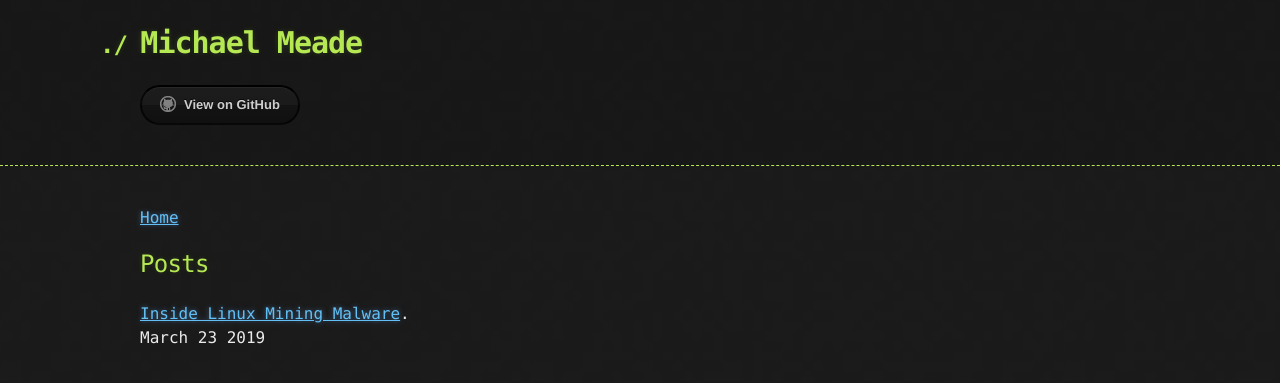
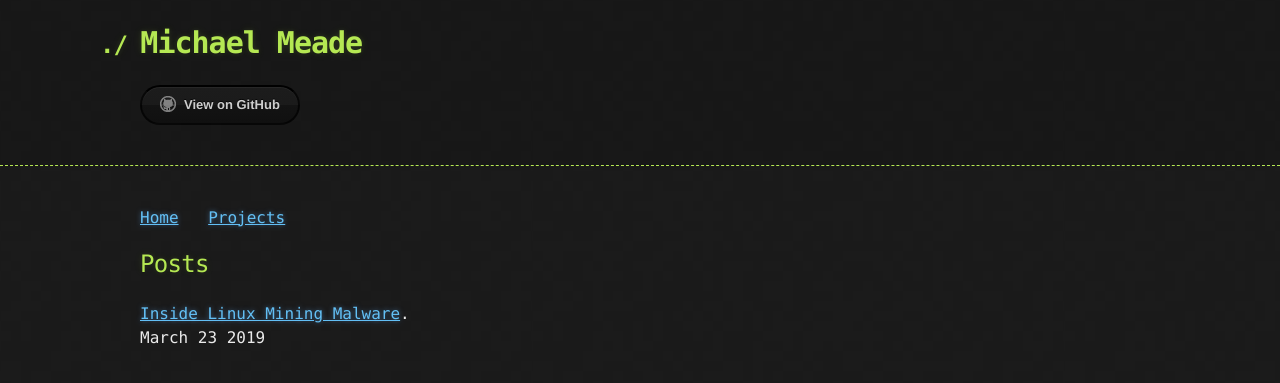
Before and after one commit to Michael-Meade/MinerFind, a Jekyll site: the page built from index.md, in a window 1280 px wide. Shown: the top 383 px of the page. Built offline with Jekyll 4.4.1, drawn with Linux system fonts in a browser that asks for light colours; our own code applies the rules of GitHub Pages for plain Markdown files; the repository's description, which GitHub fills in, is left out.

Commit message:
Update index.md

```diff
--- a/index.md
+++ b/index.md
@@ -1,4 +1,5 @@
 <a href="https://michael-meade.github.io/" style='margin-right:20px'>Home</a>
+<a href="https://michael-meade.github.io/Projects" style='margin-right:20px'>Projects</a>
 ## Posts
 
 [Inside Linux Mining Malware](./LinuxMalware.md).<br>
```
